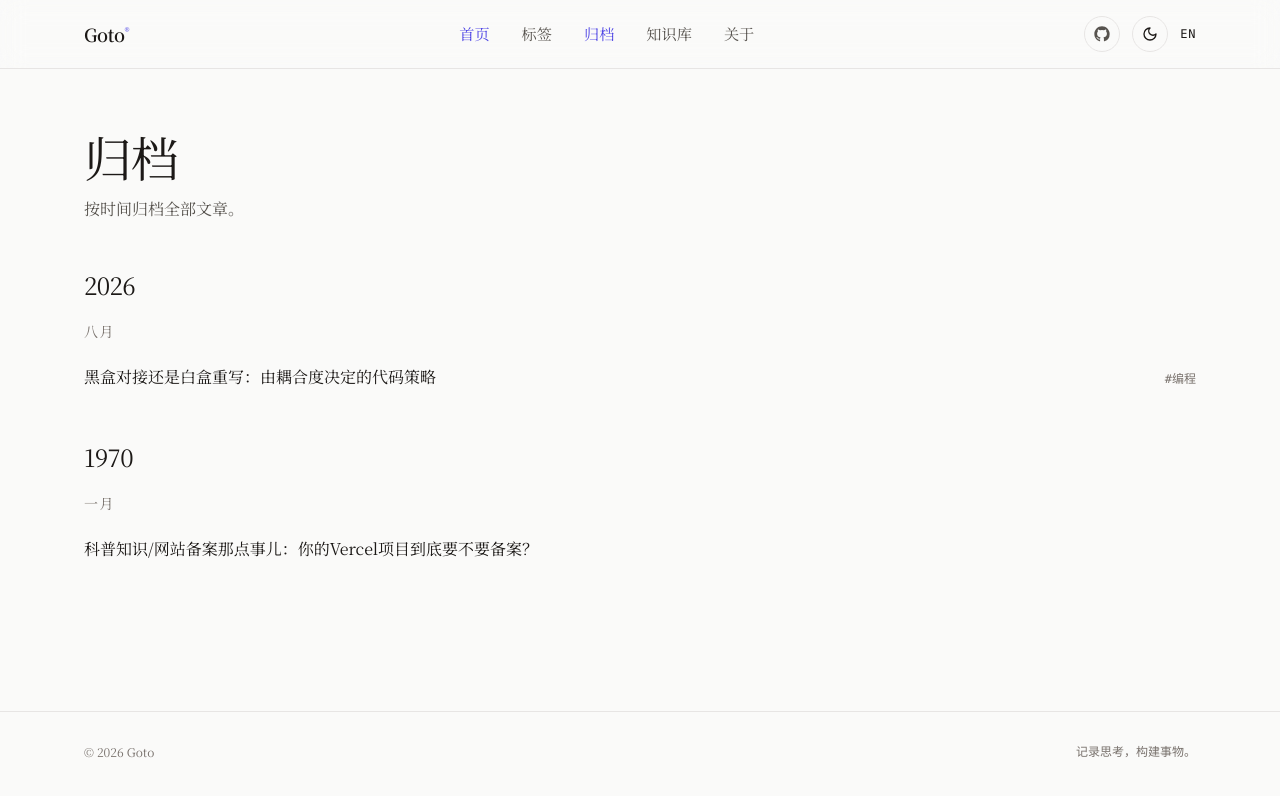
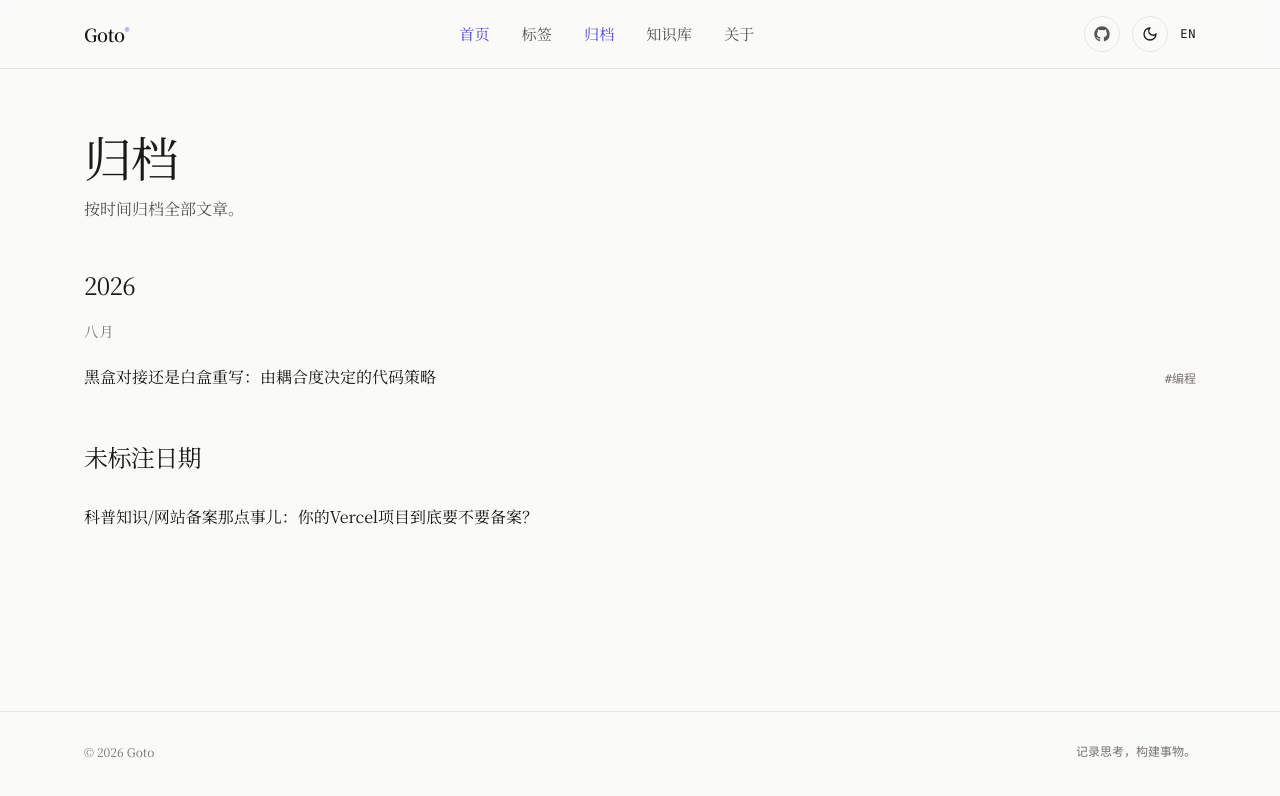
Before and after one commit to zhansan379/PersonalWebsite, a Vue app: page /archive in a window 1280 px wide. Shown: the top 796 px of the page. Built offline with nearby package versions, Linux system fonts and the light colour scheme.

Commit message:
fix(posts): hide date when note has none instead of 1970 fallback

```diff
--- a/src/components/blog/PostCard.vue
+++ b/src/components/blog/PostCard.vue
@@ -20,8 +20,10 @@ function formatDate(iso: string): string {
     class="group flex flex-col gap-3 rounded-2xl border border-border p-6 transition-colors hover:border-accent/40 dark:border-border-dark dark:hover:border-accent/50"
   >
     <header class="flex items-center gap-x-3 text-sm text-muted dark:text-muted-dark">
-      <time :datetime="post.date" class="font-mono">{{ formatDate(post.date) }}</time>
-      <span aria-hidden="true">·</span>
+      <template v-if="post.date">
+        <time :datetime="post.date" class="font-mono">{{ formatDate(post.date) }}</time>
+        <span aria-hidden="true">·</span>
+      </template>
       <span>{{ t('post.readTime', { minutes: post.readingTime }) }}</span>
     </header>
 
--- a/src/composables/usePosts.ts
+++ b/src/composables/usePosts.ts
@@ -9,8 +9,8 @@ export interface Post {
   /** Vault note id (vault-relative path without `.md`), e.g. `编程/mq/1.什么是消息队列`. Uniquely identifies a note across the single corpus. */
   slug: string
   title: string
-  /** ISO date string, e.g. `2026-09-01`; falls back created → updated → 1970-01-01. */
-  date: string
+  /** ISO date string, e.g. `2026-09-01`; falls back created → updated, or `null` when neither is set. */
+  date: string | null
   tags: string[]
   /** Optional short summary; falls back to the first words of the body. */
   excerpt: string
@@ -41,7 +41,7 @@ function toPost(note: import('./useVault').VaultNote): Post {
   return {
     slug: note.id,
     title: note.title,
-    date: note.created ?? note.updated ?? '1970-01-01',
+    date: note.created ?? note.updated ?? null,
     tags: note.tags,
     excerpt: excerptFromBody(note.body) || '——',
     featured: note.featured,
@@ -59,7 +59,8 @@ export function usePosts() {
   const posts: Post[] = api.notes.map(toPost)
 
   function all(): Post[] {
-    return [...posts].sort((a, b) => b.date.localeCompare(a.date))
+    // 无日期（date 为 null）的文章排到末尾。
+    return [...posts].sort((a, b) => (b.date ?? '').localeCompare(a.date ?? ''))
   }
 
   function bySlug(slug: string): Post | undefined {
--- a/src/i18n/locales/en-US.ts
+++ b/src/i18n/locales/en-US.ts
@@ -39,6 +39,7 @@ const messages: MessageSchema = {
   },
   archive: {
     subtitle: 'All posts, grouped by time.',
+    undated: 'Undated',
   },
   vault: {
     title: 'Knowledge Base',
--- a/src/i18n/locales/zh-CN.ts
+++ b/src/i18n/locales/zh-CN.ts
@@ -39,6 +39,7 @@ const messages: MessageSchema = {
   },
   archive: {
     subtitle: '按时间归档全部文章。',
+    undated: '未标注日期',
   },
   vault: {
     title: '知识库',
--- a/src/i18n/messages.ts
+++ b/src/i18n/messages.ts
@@ -41,6 +41,7 @@ export interface MessageSchema {
   }
   archive: {
     subtitle: string
+    undated: string
   }
   vault: {
     title: string
--- a/src/views/ArchiveView.vue
+++ b/src/views/ArchiveView.vue
@@ -9,17 +9,25 @@ const { all } = usePosts()
 
 type YearGroup = { year: string; months: { month: string; posts: Post[] }[] }
 
+/** 无日期文章的归档分组占位（显示为翻译后的「未标注日期」）。 */
+const UNDATED = '__undated__'
+
 const groups = computed<YearGroup[]>(() => {
   const posts = all()
   const byYear = new Map<string, Map<string, Post[]>>()
+  const undated: Post[] = []
   for (const post of posts) {
+    if (!post.date) {
+      undated.push(post)
+      continue
+    }
     const [y, m] = post.date.split('-')
     if (!byYear.has(y)) byYear.set(y, new Map())
     const months = byYear.get(y)!
     if (!months.has(m)) months.set(m, [])
     months.get(m)!.push(post)
   }
-  return [...byYear.entries()]
+  const result = [...byYear.entries()]
     .sort((a, b) => b[0].localeCompare(a[0]))
     .map(([year, months]) => ({
       year,
@@ -27,6 +35,10 @@ const groups = computed<YearGroup[]>(() => {
         .sort((a, b) => b[0].localeCompare(a[0]))
         .map(([month, posts]) => ({ month, posts })),
     }))
+  if (undated.length) {
+    result.push({ year: UNDATED, months: [{ month: UNDATED, posts: undated }] })
+  }
+  return result
 })
 
 function monthLabel(year: string, isoMonth: string): string {
@@ -46,10 +58,15 @@ function monthLabel(year: string, isoMonth: string): string {
 
     <div class="flex flex-col gap-10">
       <section v-for="group in groups" :key="group.year">
-        <h2 class="mb-5 font-heading text-2xl tracking-tight">{{ group.year }}</h2>
+        <h2 class="mb-5 font-heading text-2xl tracking-tight">
+          {{ group.year === UNDATED ? t('archive.undated') : group.year }}
+        </h2>
         <div class="flex flex-col gap-6">
           <section v-for="m in group.months" :key="m.month">
-            <h3 class="mb-3 text-sm font-medium uppercase tracking-widest text-muted dark:text-muted-dark">
+            <h3
+              v-if="m.month !== UNDATED"
+              class="mb-3 text-sm font-medium uppercase tracking-widest text-muted dark:text-muted-dark"
+            >
               {{ monthLabel(group.year, m.month) }}
             </h3>
             <ul class="flex flex-col divide-y divide-border dark:divide-border-dark">
```
